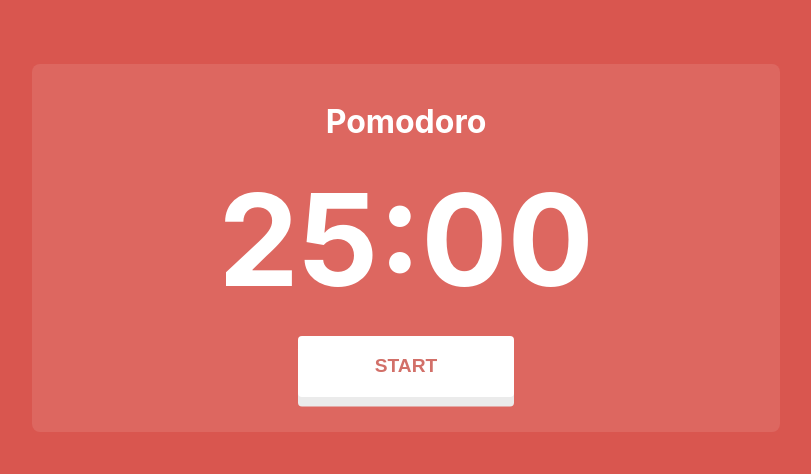
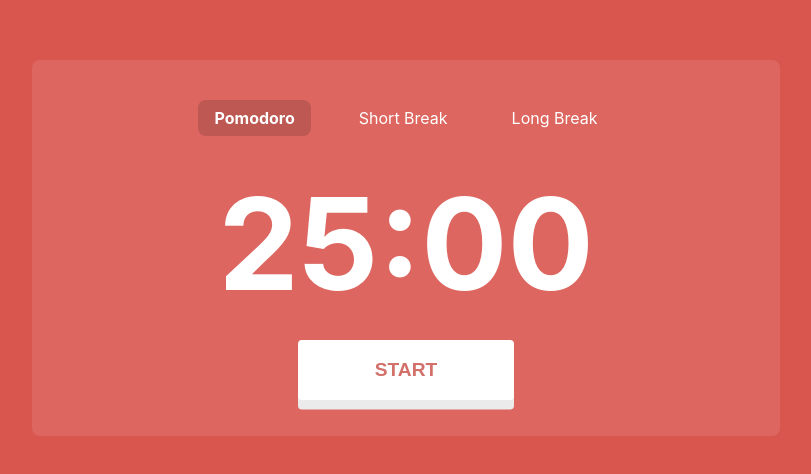
Before and after one commit to BetoRincon/pomodoro-app, a React (Create React App) app: page / in a window 1280 px wide. Shown: the part 160-634 px from the top of the page, without its empty margins (242-1053 px from the left). Built offline with nearby package versions, Linux system fonts and the light colour scheme.

Commit message:
add Favicon and implement timer headers

```diff
--- a/public/index.html
+++ b/public/index.html
@@ -24,7 +24,7 @@
       work correctly both with client-side routing and a non-root public URL.
       Learn how to configure a non-root public URL by running `npm run build`.
     -->
-    <title>React App</title>
+    <title>Pomodoro App</title>
   </head>
   <body>
     <noscript>You need to enable JavaScript to run this app.</noscript>
--- a/src/App.css
+++ b/src/App.css
@@ -19,3 +19,20 @@
 .App {
   width: 70vw;
 }
+
+.timer-container-header{
+  padding: 1em;
+}
+
+.timer-container-header-item{
+  display: inline;
+  margin: 1em;
+  padding: 0.5em 1em;
+  cursor: pointer;
+}
+
+.active{
+  background-color:rgb(189,88,83);
+  border-radius: 0.5em;
+  font-weight: bold;
+}
--- a/src/App.js
+++ b/src/App.js
@@ -1,11 +1,12 @@
 import './App.css';
 import Timer from './Timer/Timer.js'
+import TimerHeader from './TimerHeader/TimerHeader.js';
 
 function App() {
   return (
     <div className="App">
       <div className='timer-container'>
-        <h1>Pomodoro</h1>
+        <TimerHeader/>
         <Timer/>
       </div>
 
--- /dev/null
+++ b/src/TimerHeader/TimerHeader.js
@@ -0,0 +1,34 @@
+import React from "react";
+
+function TimerContainer(props){
+    const options = ['Pomodoro', 'Short Break', 'Long Break'];
+    const itemActive = "timer-container-header-item active";
+    const itemInactive = "timer-container-header-item";
+    const listItems = options.map((option, index) =>
+            <li key={index}
+            className={index === 0 ? itemActive : itemInactive}
+            onClick={onClick} >{option}</li>
+    )
+    function onClick(e){
+        const target = e.target;
+        const childNodes = e.target.parentNode.childNodes;
+        childNodes.forEach(element => {
+            element.classList.remove('active');
+        });
+        target.classList.toggle('active');
+        if(e.target.innerHTML === 'Short Break'){
+            return document.body.style.backgroundColor = '#4d9095';
+        }
+        if(e.target.innerHTML === 'Pomodoro'){
+            return document.body.style.backgroundColor = '#d9564f';
+        }
+        document.body.style.backgroundColor = '#447ca2';
+    }
+
+    return(
+        <ul className='timer-container-header'>
+            {listItems}
+        </ul>
+    )
+}
+export default TimerContainer;
```
Also changed, not shown: 1 other file (tests, documents, lock files or other folders).
